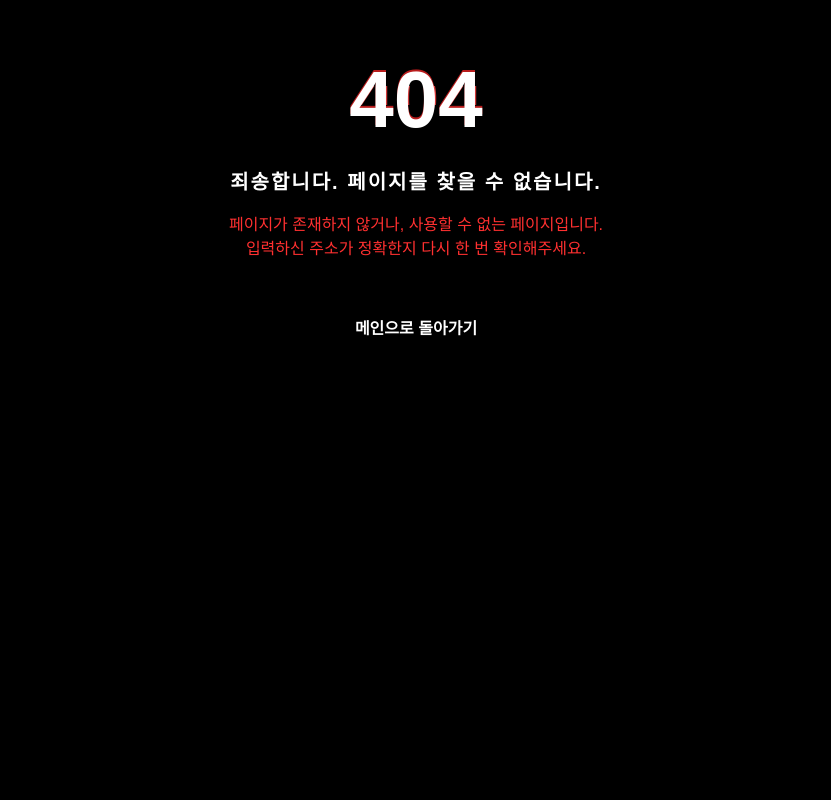
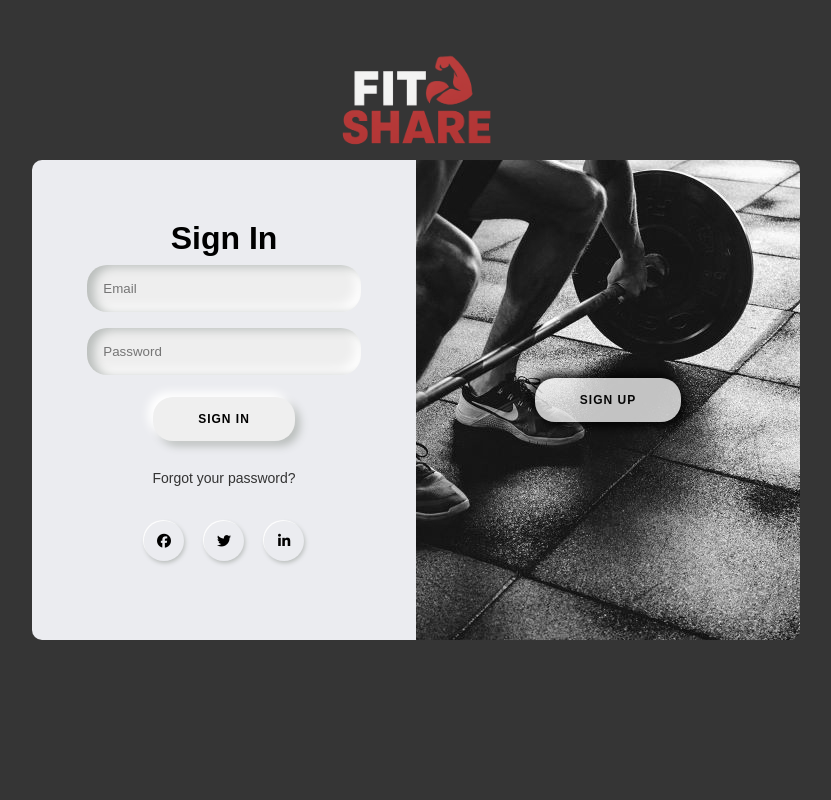
Before and after one commit to kang162002/fitshare, a React (Create React App) app: page /Account in a window 1280 px wide. Before the commit this address had no page. Shown: the top 800 px of the page, without its empty margins (224-1055 px from the left). Built offline with nearby package versions, Linux system fonts and the light colour scheme; grey boxes are pictures that could not be loaded.

Commit message:
Merge(1차) 진다솔

```diff
--- a/src/App.js
+++ b/src/App.js
@@ -16,6 +16,8 @@ function App() {
 
 
   )
+
+  // return <MainScreen/>;
   // return<ErrorPage/>
 
   // return (
--- a/src/account/Account.css
+++ b/src/account/Account.css
@@ -1,7 +1,14 @@
 @import url("https://cdnjs.cloudflare.com/ajax/libs/font-awesome/4.7.0/css/font-awesome.css");
 
-* {
+
+.account-all {
     box-sizing: border-box;
+    position: absolute;
+    top: 0;
+    left: 0;
+    height: 100vh;
+    width: 100vw;
+    z-index: 999;
 }
 
 .account-body {
@@ -29,7 +36,7 @@
     background-repeat: no-repeat;
     position: absolute;
     top: 0px;
-
+    cursor:pointer;
 }
 
 
@@ -110,7 +117,7 @@
 .account-overlay-left {
     display: flex;
     flex-direction: column;
-    padding: 0 50px;
+    /* padding: 0 50px; */
     justify-content: center;
     align-items: center;
     position: absolute;
@@ -127,7 +134,7 @@
 .account-overlay-right {
     display: flex;
     flex-direction: column;
-    padding: 0 50px;
+    /* padding: 0 50px; */
     justify-content: center;
     align-items: center;
     position: absolute;
--- a/src/account/Account.js
+++ b/src/account/Account.js
@@ -6,6 +6,10 @@ import account_overlay_right from './image/account_overlay_right.jpg';
 import Fitlogo2 from './image/Fitlogo2.png';
 
 import AccountRecoveryModal from './AccountRecoveryModal';
+import { Routes, Route, useNavigate } from 'react-router';
+import MainScreen from '../mainScreen/MainScreen';
+
+
 
 
 function Account() {
@@ -20,17 +24,20 @@ function Account() {
         setIsRightPanelActive(true);
     };
 
+    let navigate = useNavigate();
+
+
 // ======================== 모달창 ================================================
     const [openModal, setOpenModal] = useState(false);
 
 
     return (
 
-        <>
+        <div className='account-all'>
         <div className="account-body account-div">
             <div className="account-wrapper account-div">
                 <span className='account-bg'></span>
-                <span className='account-title'></span>
+                <span className='account-title' onClick={()=>{ navigate("/")}}></span>
                 <div className={`account-div account-container ${isRightPanelActive ? 'account-right-panel-active' : ''}`}>
                     {/* ====================회원가입 ================== */}
                     <div className="account-sign-up-container account-div">
@@ -58,7 +65,7 @@ function Account() {
                     {/* ====================로그인 ================== */}
                     <div className="account-sign-in-container account-div">
                         <form className='account-form'>
-                            <h1 className='account-h'>Sign In</h1>
+                            <h1 className='account-h1'>Sign In</h1>
                             <input type="email" placeholder="Email" className='account-input'></input>
                             <input type="password" placeholder="Password" className='account-input'></input>
 
@@ -102,9 +109,13 @@ function Account() {
             </div>
 
         </div>
+        <Routes>
+            <Route path="/" element={<MainScreen/>}></Route>
+
+        </Routes>
 
         {openModal ? <AccountRecoveryModal openModal={openModal} setOpenModal={setOpenModal} /> : null}
-        </>
+        </div>
     );
 }
 
--- a/src/account/AccountRecoveryModal.css
+++ b/src/account/AccountRecoveryModal.css
@@ -1,8 +1,12 @@
 @import url("https://cdnjs.cloudflare.com/ajax/libs/font-awesome/4.7.0/css/font-awesome.css");
 
 
-* {
+.account-all {
     box-sizing: border-box;
+}
+
+.account-re-h1 {
+    color: black;
 }
 
 .account-re-body {
@@ -48,8 +52,6 @@
 
 .account-re-wrapper {
 
-    top: 160px;
-    position: fixed;
     display: flex;
     flex-direction: column;
     justify-content: center;
@@ -76,24 +78,25 @@
     background: #ebecf0;
     display: flex;
     flex-direction: column;
-    padding: 0 30px;
+    padding: 0 15px;
     height: 100%;
     justify-content: center;
-    width: 370px;
+    width: 350px;
     height: 520px;
     /* 입력 폼 폭 제한 */
 }
 
 
 .account-re-form .account-re-input {
-    text-align: left;
+    /* text-align: left; */
     /* ← 왼쪽 정렬 */
-    margin: 5px 0;
+    margin: 10px 0;
+    margin-left: 10px;
     /* 위아래 여백 추가 */
 
     background: #eee;
-    padding: 16px;
-    margin: 8px 0;
+    /* padding: 16px; */
+    /* margin: 8px 0; */
     width: 95%;
     height: 40px;
     border: 0;
@@ -134,7 +137,7 @@
     width: 115px;
     height: 40px;
     border-radius: 30px;
-    font-size: 13px;
+    font-size: 14px;
     text-transform: uppercase;
     cursor: pointer;
     letter-spacing: 1px;
--- a/src/account/AccountRecoveryModal.js
+++ b/src/account/AccountRecoveryModal.js
@@ -51,7 +51,7 @@ function AccountRecoveryModal({ openModal, setOpenModal }) {
 
 
     return (
-        <>
+        <div className='account-all'>
             <div className={`account-re-body account-re-div ${isAnimating ? 'fade-out' : ''}`}>
                 <div className='account-re-wrapper account-re-div'>
                     <div className='account-re-container'>
@@ -61,7 +61,7 @@ function AccountRecoveryModal({ openModal, setOpenModal }) {
                                 <div className='account-re-email-container account-re-div'>
 
                                     <form className='account-re-form'>
-                                        <h1 className='account-re-h1 account-re-email-h1'>Email 찾기</h1>
+                                        <h1 className='account-re-h1 account-re-email-h1 account-re-div'>Email 찾기</h1>
                                         <input type='text' placeholder='이름' className='account-re-input'></input>
 
                                         <div className='account-re-div'>
@@ -128,7 +128,7 @@ function AccountRecoveryModal({ openModal, setOpenModal }) {
                 </div>
 
             </div>
-        </>
+        </div>
     );
 
 }
--- a/src/mainScreen/Fitshare.js
+++ b/src/mainScreen/Fitshare.js
@@ -3,6 +3,7 @@ import { Routes, Route, useRoutes }  from "react-router";
 import { useNavigate} from "react-router-dom";
 import MainScreen from "./MainScreen";
 import ErrorPage from "../errorPage/ErrorPage";
+import Account from "../account/Account";
 
 function Fitshare() {
 
@@ -12,7 +13,7 @@ function Fitshare() {
     }
 
   return (
-    <>
+    <div className="fitshare-nav">
       {/* 네비게이션 바 */}
       <div className="mainScreen-main-menu">
         <div className="mainScreen-logo">
@@ -73,13 +74,14 @@ function Fitshare() {
 
         {/* 로그인 링크 */}
         <div className="mainScreen-top-nav">
-          <a href="/">로그인/회원가입</a>
+          <a onClick={()=>{ navigate("/Account")}} style={{cursor:"pointer"}}>로그인/회원가입</a>
         </div>
       </div>
 
       <Routes>
         <Route path="/" element={<MainScreen/>}></Route>
         <Route path="/MainScreen" element={<MainScreen />}></Route>
+        <Route path="/Account" element={<Account />}></Route>
 
         <Route
           path="*"
@@ -88,7 +90,7 @@ function Fitshare() {
           }
         ></Route>
       </Routes>
-    </>
+    </div>
   );
 }
 
--- a/src/mainScreen/MainScreen.css
+++ b/src/mainScreen/MainScreen.css
@@ -9,6 +9,7 @@
 
 /* 전체 페이지 기본 설정 */
 body {
+  all: unset;
   margin: 0;
   padding: 0;
   font-family: "Pretendard", sans-serif;
--- a/src/mainSplash/MainSplash.js
+++ b/src/mainSplash/MainSplash.js
@@ -5,8 +5,8 @@ function MainSplash({ onFinish = () => {} }) {
   const [fadeOut, setFadeOut] = useState(false);
 
   useEffect(() => {
-    const timer1 = setTimeout(() => setFadeOut(true), 2300);
-    const timer2 = setTimeout(onFinish, 2500);
+    const timer1 = setTimeout(() => setFadeOut(true), 600);
+    const timer2 = setTimeout(onFinish, 700);
 
     return () => {
       clearTimeout(timer1);
```
Also changed, not shown: src/mainScreen/Fitshare.css (added, +8 -0 lines).
